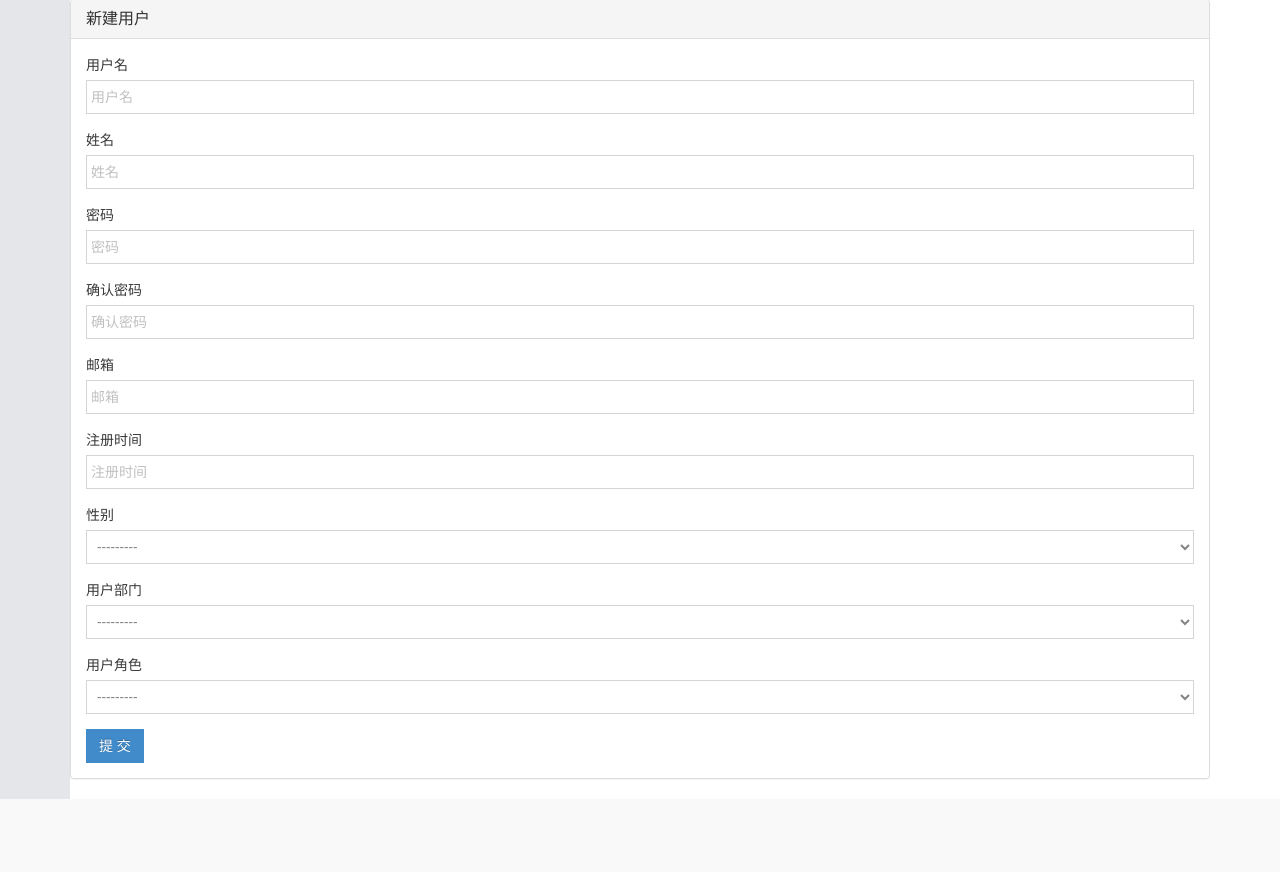
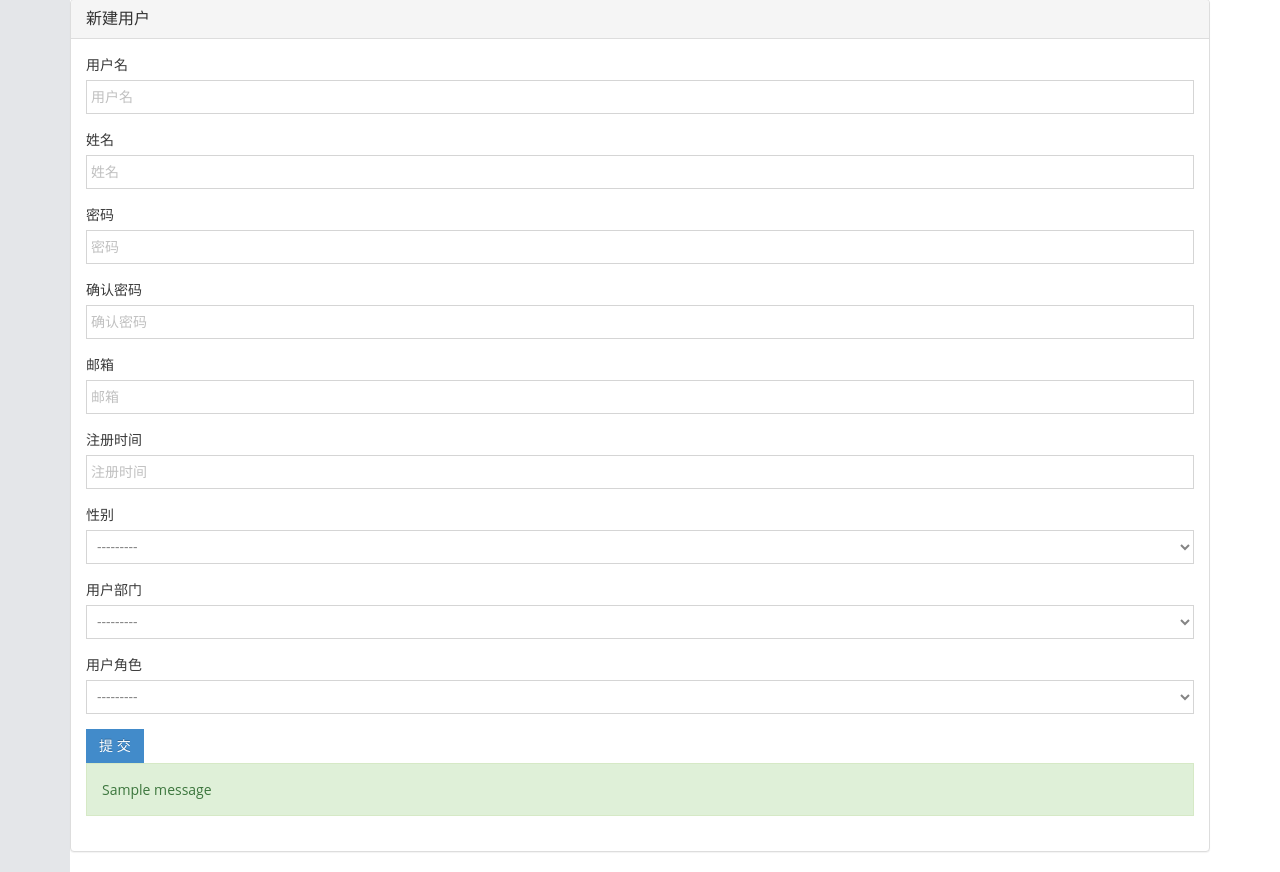
Before and after one commit to ssyi0018/pre_sales, a Django app: page /user/add/ in a window 1280 px wide; the page is wider, and only the part inside the window is pictured. Shown: the part 134-1006 px from the top of that part. Before the commit the page ends 933 px from the top of that part, so only its background shows below. Run offline with Django 4.2, Linux system fonts and the light colour scheme; tables that the repository leaves empty hold one stand-in row (values such as "Sample post"); one stand-in notice (Sample message) is shown; some libraries are stand-ins or nearby versions.

Commit message:
变更home

```diff
--- a/pre_sales/settings.py
+++ b/pre_sales/settings.py
@@ -46,10 +46,12 @@ MIDDLEWARE = [
     'django.contrib.auth.middleware.AuthenticationMiddleware',
     'django.contrib.messages.middleware.MessageMiddleware',
     'django.middleware.clickjacking.XFrameOptionsMiddleware',
-    'user.middleware.auth.AuthMiddleWare'
+    'user.middleware.auth.AuthMiddleWare',
 ]
 
 ROOT_URLCONF = 'pre_sales.urls'
+
+MESSAGE_STORAGE = 'django.contrib.messages.storage.session.SessionStorage'
 
 TEMPLATES = [
     {
@@ -125,7 +127,7 @@ USE_TZ = True
 # https://docs.djangoproject.com/en/4.2/howto/static-files/
 
 STATIC_URL = 'static/'
-STATICFILES_DIRS = (os.path.join(BASE_DIR,'user','static'),)
+STATICFILES_DIRS = (os.path.join(BASE_DIR, 'user', 'static'),)
 # Default primary key field type
 # https://docs.djangoproject.com/en/4.2/ref/settings/#default-auto-field
 
--- a/user/templates/add_public.html
+++ b/user/templates/add_public.html
@@ -4,7 +4,6 @@
 {% block css %}
     <link rel="stylesheet" href="{% static 'plugins/bootstrap-datepicker/css/bootstrap-datepicker.min.css' %}">
 {% endblock %}
-
 {% block content %}
     <div class="container">
         <div class="panel panel-default">
@@ -24,6 +23,13 @@
                         </div>
                     {% endfor %}
                     <button type="submit" class="btn btn-primary">提 交</button>
+                    {% if messages %}
+                        {% for message in messages %}
+                            <div class="alert alert-success" role="alert">
+                                {{ message }}
+                            </div>
+                        {% endfor %}
+                    {% endif %}
                 </form>
             </div>
         </div>
--- a/user/views/userinfo.py
+++ b/user/views/userinfo.py
@@ -1,11 +1,12 @@
 """用户列表，增删改查"""
-from django.shortcuts import render, redirect
+from django.shortcuts import render, redirect, HttpResponse
 from django import forms
 from user import models
 from user.utils.pagination import Pagination
 from user.utils.bootstrap import BootStrapModelForm
 from django.core.exceptions import ValidationError
 from user.utils.encrypt import md5
+from django.contrib import messages
 
 
 class UserForm(BootStrapModelForm):
@@ -118,9 +119,16 @@ def userinfo_add(request):
     if form.is_valid():
         # print(form.cleaned_data) # 获取验证通过的所有数据，字典值
         form.save()
+        messages.success(request, '用户添加成功！')  # 添加成功提示信息
         return redirect("/user/list/")
     else:
-        return render(request, 'add_public.html', {'form': form, 'title': title})
+        context = {
+            'title': title,
+            'form': form,
+            'messages': messages.get_messages(request),
+        }
+        messages.error(request, '用户添加失败！')  # 添加失败提示信息
+        return render(request, 'add_public.html', context)
 
 
 def userinfo_edit(request, nid):
```
